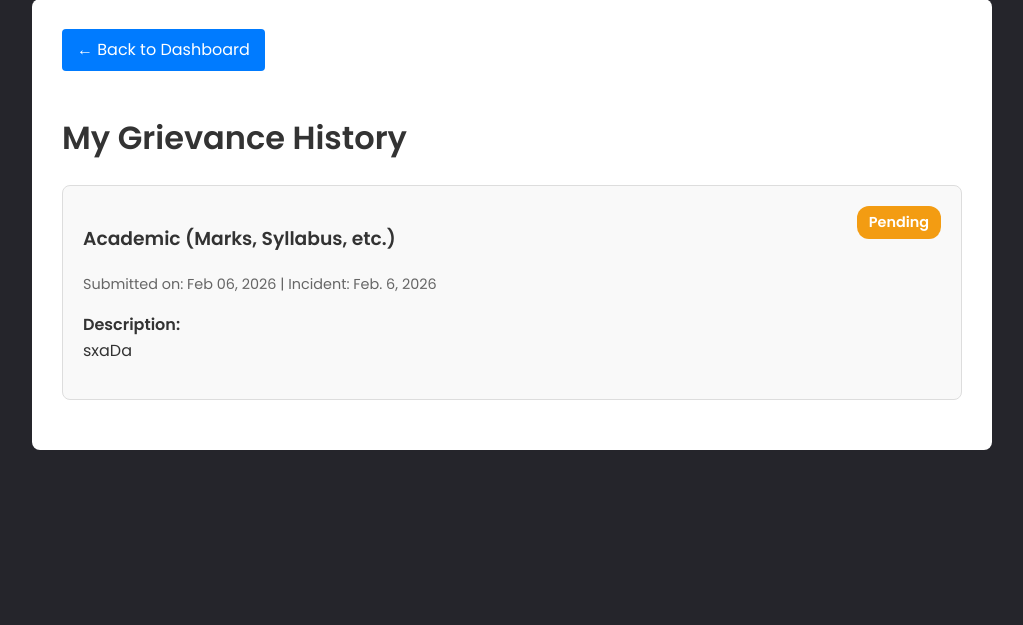
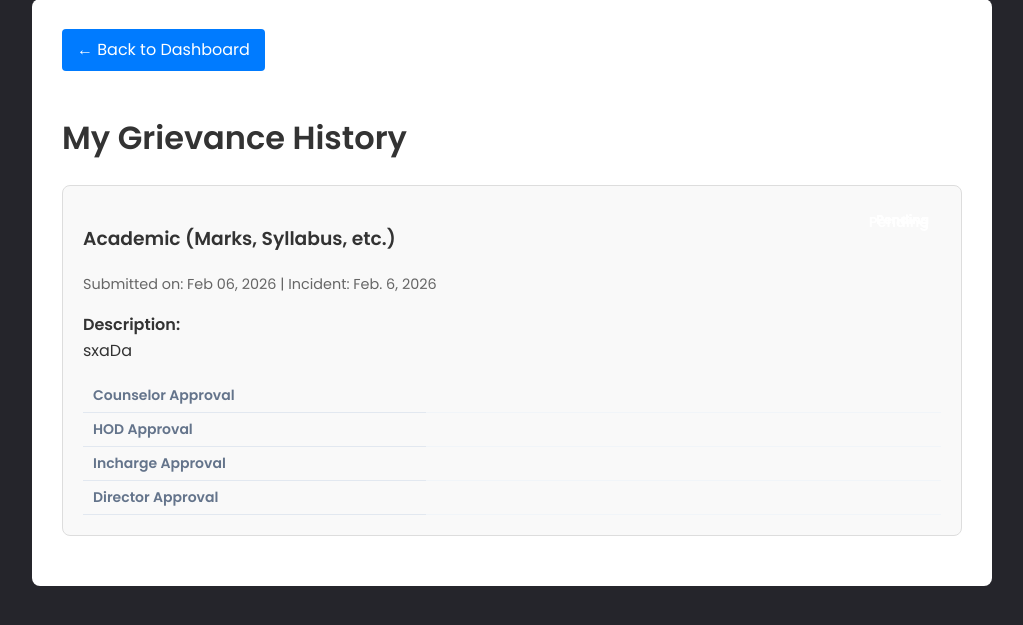
Before and after one commit to NARALAMANOJYADAV/counseling, a Django app: page /grievance/status/ in a window 1280 px wide. Shown: the part 21-646 px from the top of the page, without its empty margins (128-1151 px from the left). Run offline with Django 5.2, Linux system fonts and the light colour scheme; a user stored in the database is signed in; data comes from the database, SQL or seed files in the repository.

Commit message:
Implement auto-update and fix rejected status visibility for students

```diff
--- a/templates/admin_dashboard.html
+++ b/templates/admin_dashboard.html
@@ -166,8 +166,8 @@
                             </div>
 
                             <div className="profile-chip" style={{ background: '#1e293b', color: '#fff', border: '1px solid rgba(255,255,255,0.1)' }}>
-                                <div className="avatar" style={{ background: '#6366f1' }}>{window.CUR_USER[0].toUpperCase()}</div>
-                                <span>{window.CUR_USER}</span>
+                                <div className="avatar" style={{ background: '#6366f1' }}>{(window.CUR_USER || 'A')[0].toUpperCase()}</div>
+                                <span>{window.CUR_USER || 'Admin'}</span>
                             </div>
                         </header>
 
--- a/templates/grievance_status.html
+++ b/templates/grievance_status.html
@@ -28,12 +28,48 @@
             {% if grievances %}
             {% for g in grievances %}
             <div class="grievance-card">
-                <span class="status-badge status-{{ g.status|lower|cut:' ' }}">{{ g.status }}</span>
+                <span class="status-badge {{ g.status|lower|cut:' ' }}">{{ g.status }}</span>
                 <h3>{{ g.get_grievance_type_display }}</h3>
                 <p class="meta">Submitted on: {{ g.submission_date|date:"M d, Y" }} | Incident: {{ g.incident_date }}
                 </p>
 
                 <p><strong>Description:</strong><br>{{ g.description }}</p>
+
+                <!-- Approval Workflow Breakdown -->
+                <table class="approval-table"
+                    style="width: 100%; border-collapse: collapse; margin-top: 12px; font-size: 14px;">
+                    <tr>
+                        <th
+                            style="text-align: left; padding: 6px 10px; color: #64748b; font-weight: 600; border-bottom: 1px solid #e2e8f0; width: 40%;">
+                            Counselor Approval</th>
+                        <td style="padding: 6px 10px; border-bottom: 1px solid #f1f5f9;"><span
+                                class="status-badge {{ g.counselor_approval|lower }}">{{ g.counselor_approval }}</span>
+                        </td>
+                    </tr>
+                    <tr>
+                        <th
+                            style="text-align: left; padding: 6px 10px; color: #64748b; font-weight: 600; border-bottom: 1px solid #e2e8f0;">
+                            HOD Approval</th>
+                        <td style="padding: 6px 10px; border-bottom: 1px solid #f1f5f9;"><span
+                                class="status-badge {{ g.hod_approval|lower }}">{{ g.hod_approval }}</span></td>
+                    </tr>
+                    <tr>
+                        <th
+                            style="text-align: left; padding: 6px 10px; color: #64748b; font-weight: 600; border-bottom: 1px solid #e2e8f0;">
+                            Incharge Approval</th>
+                        <td style="padding: 6px 10px; border-bottom: 1px solid #f1f5f9;"><span
+                                class="status-badge {{ g.incharge_approval|lower }}">{{ g.incharge_approval }}</span>
+                        </td>
+                    </tr>
+                    <tr>
+                        <th
+                            style="text-align: left; padding: 6px 10px; color: #64748b; font-weight: 600; border-bottom: 1px solid #e2e8f0;">
+                            Director Approval</th>
+                        <td style="padding: 6px 10px; border-bottom: 1px solid #f1f5f9;"><span
+                                class="status-badge {{ g.director_approval|lower }}">{{ g.director_approval }}</span>
+                        </td>
+                    </tr>
+                </table>
 
                 {% if g.reply %}
                 <div class="reply-box">
@@ -49,7 +85,22 @@
         </div>
 
     </div>
-    </div>
+    <script>
+        // Auto-refresh if any status is Pending
+        const statusBadges = document.querySelectorAll('.status-badge');
+        let hasPending = false;
+        statusBadges.forEach(badge => {
+            if (badge.textContent.trim().toLowerCase() === 'pending') {
+                hasPending = true;
+            }
+        });
+
+        if (hasPending) {
+            setTimeout(() => {
+                window.location.reload();
+            }, 10000); // 10 seconds
+        }
+    </script>
 </body>
 
 </html>
```
Also changed, not shown: templates/status.html (+27 -17 lines).
